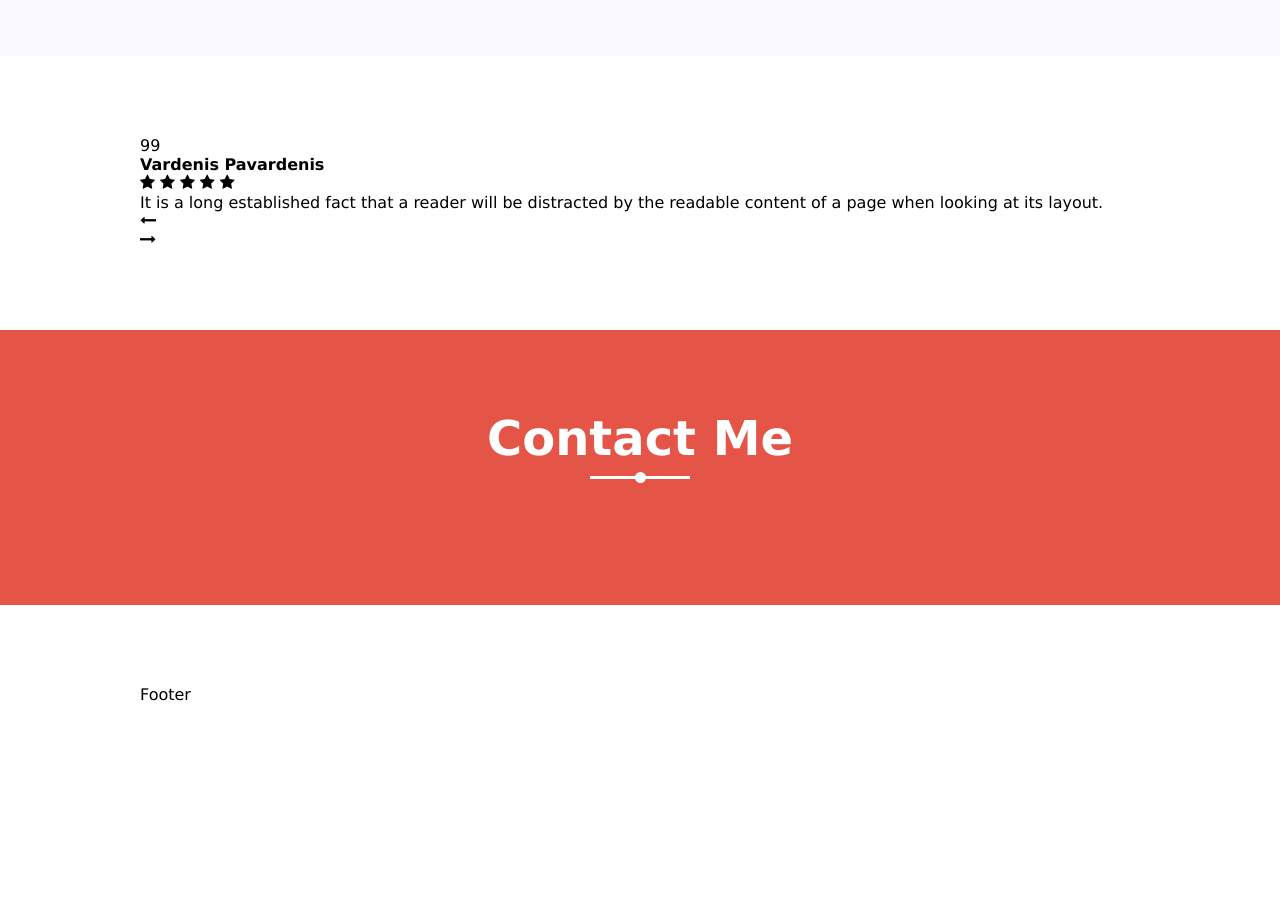
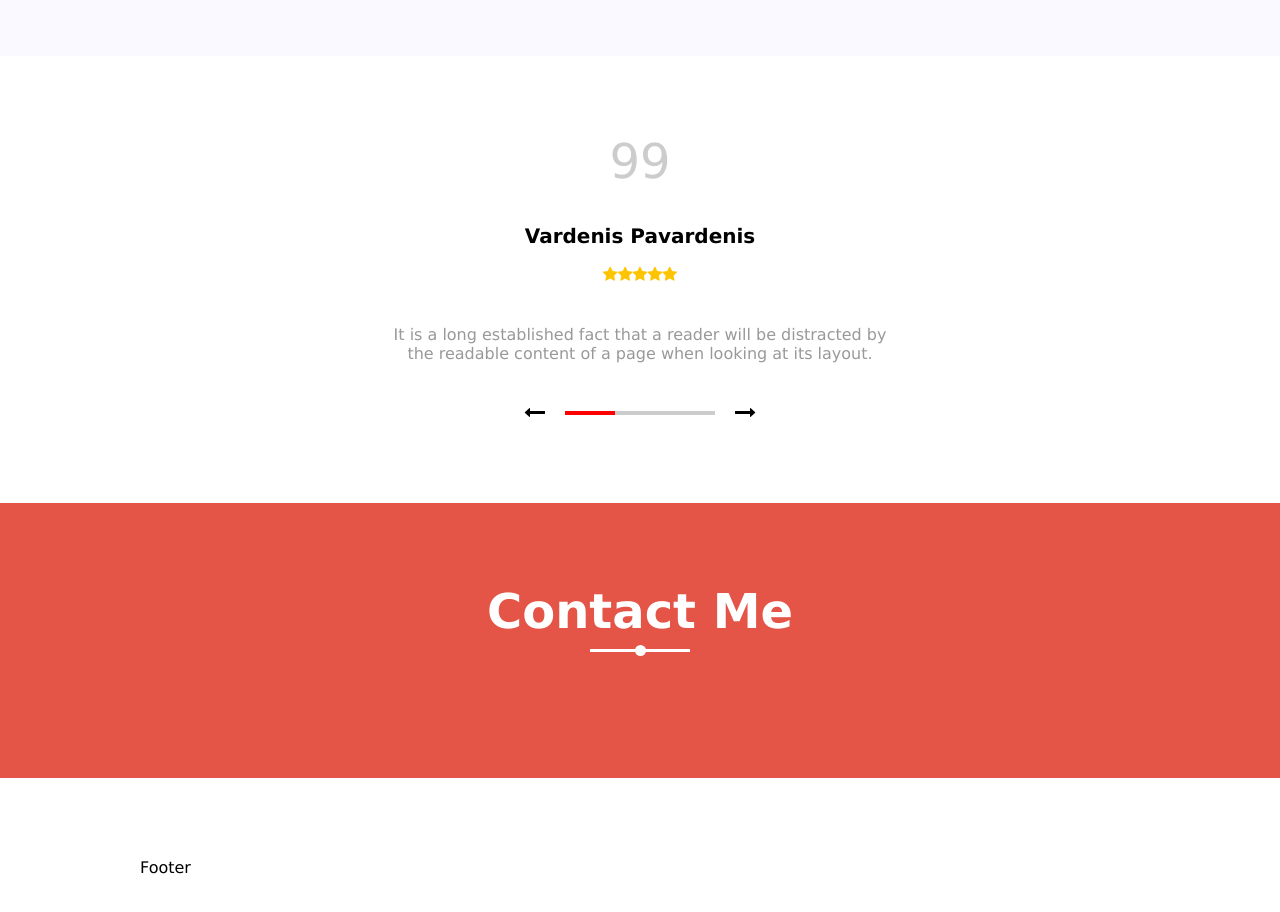
Before and after one commit to belauzas/Portfolio, a plain HTML site: page index.html in a window 1280 px wide. Shown: the part 3740-4652 px from the top of the page. Before the commit the page ends 4524 px from the top, so only its background shows below. Drawn offline with Linux system fonts and the light colour scheme.

Commit message:
Testimonials

```diff
--- a/css/style.css
+++ b/css/style.css
@@ -326,46 +326,65 @@ header {
 
 
 .testimonials {
-
+    display: inline-block;
+    width: 100%;
 }
     .testimonials > .list {
-
+        display: inline-block;
+        width: 100%;
     }
         .testimonials > .list > .item {
-
-        }
-            .testimonials > .list > .item {
-
+            display: inline-block;
+            width: 100%;
+            text-align: center;
         }
             .testimonials > .list > .item > * {
 
             }
             .testimonials > .list > .item > .quote {
-
+                margin-bottom: 40px;
+                color: #CCC;
+                font-size: 48px;
+                line-height: 50px;
             }
             .testimonials > .list > .item > h4 {
-
+                font-size: 20px;
+                line-height: 20px;
             }
             .testimonials > .list > .item > .stars {
-
+                margin-top: 20px;
+                color: rgb(255, 196, 0);
             }
                 .testimonials > .list > .item > .stars > .fa {
 
                 }
             .testimonials > .list > .item > p {
-
+                padding: 40px 25%;
+                color: #999;
             }
     .testimonials > .tools {
-
+        display: inline-block;
+        margin-left: calc( (100% - 232px) / 2);
+    }
+        .testimonials > .tools > * {
+            display: inline-block;
+            float: left;
         }
         .testimonials > .tools > .fa {
-
+            width: 21px;
+            font-size: 21px;
+            line-height: 20px;
         }
         .testimonials > .tools > .bar {
-
+            width: 150px;
+            height: 4px;
+            margin: 8px 20px;
+            background-color: #CCC;
         }
             .testimonials > .tools > .bar > .scroll {
-
+                width: calc(100% / 3);
+                height: 100%;
+                background-color: red;
             }
 
 
--- a/index.html
+++ b/index.html
@@ -90,6 +90,7 @@
             <div id="jobs" class="jobs"></div>
         </div>
     </div>
+
     <div class="container bg-light">
         <div class="row">
             <header class="section-header">
@@ -102,11 +103,12 @@
             <div id="services" class="cards"></div>
         </div>
     </div>
+
     <div class="container bg-white">
         <div class="row">
-            <div class="testimonials">
+            <div id="testimonials" class="testimonials">
                 <div class="list">
-                    <div class="item">
+                    <!-- <div class="item">
                         <div class="quote">99</div>
                         <h4>Vardenis Pavardenis</h4>
                         <div class="stars">
@@ -117,7 +119,7 @@
                             <div class="fa fa-star"></div>
                         </div>
                         <p>It is a long established fact that a reader will be distracted by the readable content of a page when looking at its layout.</p>
-                    </div>
+                    </div> -->
                 </div>
                 <div class="tools">
                     <div class="fa fa-long-arrow-left"></div>
--- a/js/action.js
+++ b/js/action.js
@@ -12,3 +12,5 @@ setInterval(
     clientAnimation,
     1000
 );
+
+$('#testimonials > .list').html( renderTestimonials( testimonials, testimonials_index ) );
--- a/js/data.js
+++ b/js/data.js
@@ -105,3 +105,22 @@ var jobs = [
         description: 'AIt has survived not only five centuries, but also the leap into electronic typesetting, remaining essentially unchanged.'
     }
 ];
+
+var testimonials_index = 1;
+var testimonials = [
+    {
+        author: 'Vardenis Pavardenis',
+        stars: 5,
+        text: 'It is a long established fact that a reader will be distracted by the readable content of a page when looking at its layout.'
+    },
+    {
+        author: 'Jonas Kazlauskas',
+        stars: 5,
+        text: 'Geras durnius!'
+    },
+    {
+        author: 'Maryte Melnikaite',
+        stars: 4,
+        text: 'It content of a page when looking at its layout is a long established fact that a reader will be distracted by the readable.'
+    }
+];
--- a/js/function.js
+++ b/js/function.js
@@ -168,3 +168,56 @@ function clientAnimation() {
 
     return;
 }
+
+
+
+function renderTestimonials( data, index ) {
+    var HTML = '',
+        testimonial,
+        HTML_show = ' style="display: inline-block;"',
+        HTML_hide = ' style="display: none;"',
+        HTML_stars = '';
+
+    if ( typeof(data) !== 'object' ||
+        data.length < 1 ) {
+        return HTML;
+    }
+
+    if ( typeof(index) !== 'number' ||
+        index < 1 ||
+        index > data.length ) {
+        index = 1;
+    }
+
+    for ( var i=0; i<data.length; i++ ) {
+        testimonial = data[i];
+
+        if ( typeof(testimonial.author) === 'string' &&
+             testimonial.author.length > 0 &&
+             typeof(testimonial.text) === 'string' &&
+             testimonial.text.length > 0 ) {
+
+            HTML_stars = '';
+            for ( var z=0; z<testimonial.stars; z++ ) {
+                HTML_stars += '<div class="fa fa-star"></div>';
+            }
+            // comment loop (for) below, if want to display only given stars
+            for ( var z=0; z<5-(testimonial.stars); z++ ) {
+                HTML_stars += '<div class="fa fa-star-o"></div>';
+            }
+
+            HTML += `<div class="item" ${ i+1 === index ? HTML_show : HTML_hide }>
+                        <div class="quote">99</div>
+                        <h4>${testimonial.author}</h4>
+                        <div class="stars">${HTML_stars}</div>
+                        <p>${testimonial.text}</p>
+                    </div>`;
+        }
+    }
+
+    // update bar position
+    var bar_margin = (100 / data.length) * (index - 1);
+    $('#testimonials > .tools > .bar > .scroll').css('margin-left', bar_margin+'%');
+
+    return HTML;
+}
```
Lines whose indentation alone changed are shown as unchanged.
